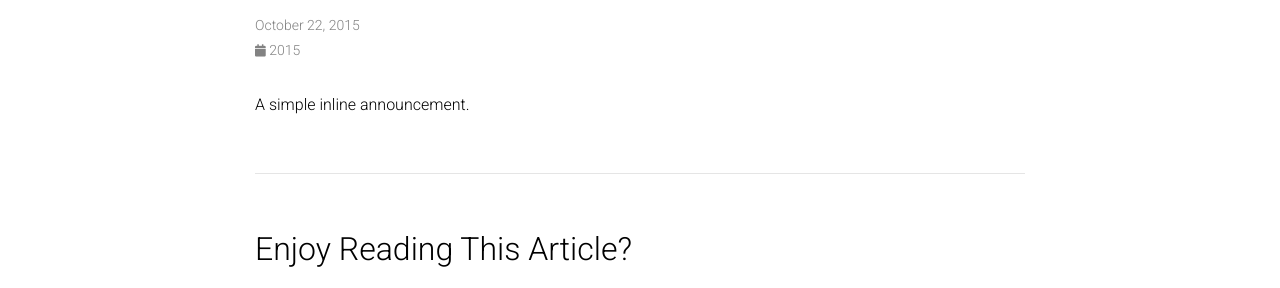
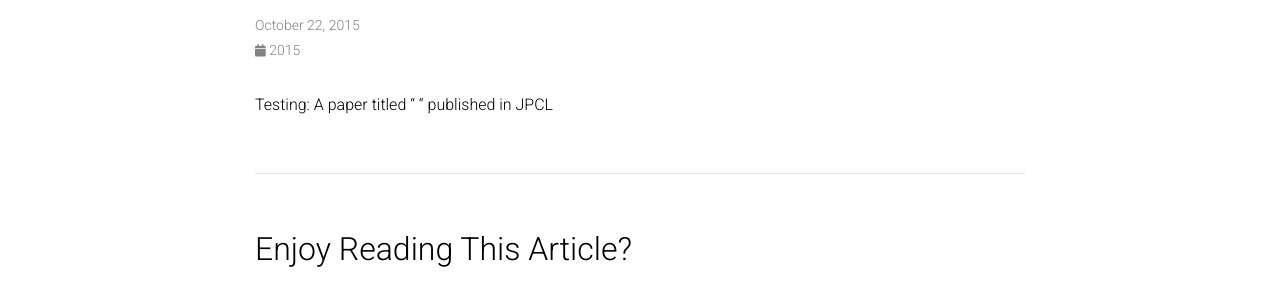
Before and after one commit to sandeepkreddy/sandeepkreddy.github.io, a Jekyll site: the page built from _news/announcement_1.md, in a window 1280 px wide. Shown: the part 146-434 px from the top of the page. Built offline with Jekyll 4.4.1, drawn with Linux system fonts in a browser that asks for light colours; comment, search, counter and statistics services are not loaded; a style sheet for code colours, icons or effects is not loaded.

Commit message:
Update announcement_1.md

```diff
--- a/_news/announcement_1.md
+++ b/_news/announcement_1.md
@@ -4,4 +4,4 @@ date: 2015-10-22 15:59:00-0400
 inline: true
 ---
 
-A simple inline announcement.
+Testing: A paper titled " " published in JPCL
```
